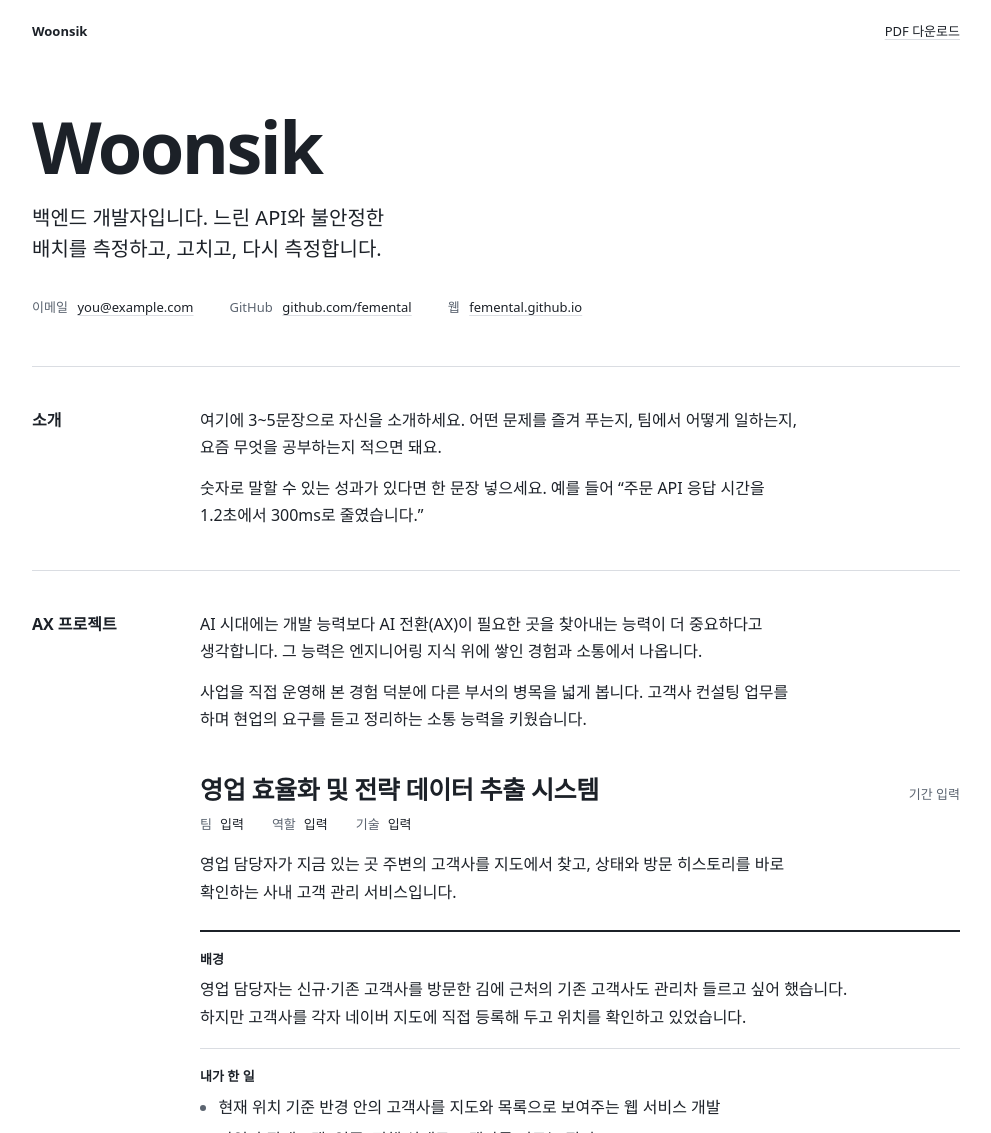
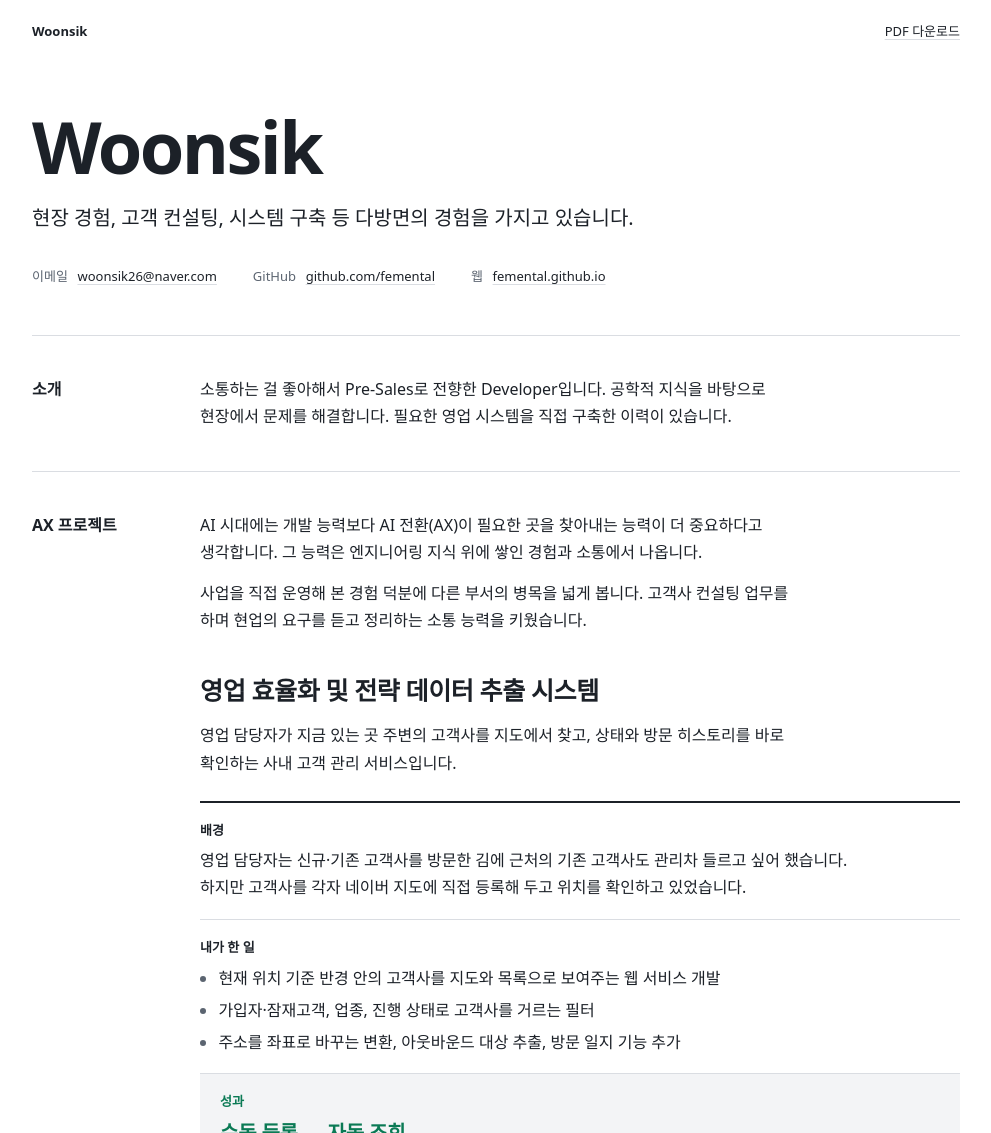
Before and after one commit to femental/femental.github.io, a website: page index.html in a window 1280 px wide. Shown: the top 1133 px of the page, without its empty margins (144-1135 px from the left). Drawn offline with Linux system fonts and the light colour scheme; a web font is replaced by a local one.

Commit message:
Fill in intro, contact email, and about text
- Replace the placeholder one-line intro with the real summary
- Set the contact email to woonsik26@naver.com
- Rewrite the about section as a Pre-Sales developer
- Drop the project period, team, role, and tech line

Co-Authored-By: Claude Opus 5.5 <noreply@anthropic.com>

```diff
--- a/index.html
+++ b/index.html
@@ -4,7 +4,7 @@
   <meta charset="utf-8">
   <meta name="viewport" content="width=device-width, initial-scale=1">
   <title>Woonsik 포트폴리오</title>
-  <meta name="description" content="백엔드 개발자 Woonsik의 프로젝트">
+  <meta name="description" content="Pre-Sales Developer Woonsik의 포트폴리오">
   <link rel="preconnect" href="https://fonts.googleapis.com">
   <link rel="preconnect" href="https://fonts.gstatic.com" crossorigin>
   <link rel="stylesheet" href="https://fonts.googleapis.com/css2?family=IBM+Plex+Sans+KR:wght@300;400;500;600;700&display=swap">
@@ -23,10 +23,10 @@
     <header class="intro">
       <h1 class="intro__name">Woonsik</h1>
       <p class="intro__lede">
-        백엔드 개발자입니다. 느린 API와 불안정한 배치를 측정하고, 고치고, 다시 측정합니다.
+        현장 경험, 고객 컨설팅, 시스템 구축 등 다방면의 경험을 가지고 있습니다.
       </p>
       <dl class="contact">
-        <div><dt>이메일</dt><dd><a href="mailto:you@example.com">you@example.com</a></dd></div>
+        <div><dt>이메일</dt><dd><a href="mailto:woonsik26@naver.com">woonsik26@naver.com</a></dd></div>
         <div><dt>GitHub</dt><dd><a href="https://github.com/femental">github.com/femental</a></dd></div>
         <div><dt>웹</dt><dd><a href="https://femental.github.io/">femental.github.io</a></dd></div>
       </dl>
@@ -35,8 +35,7 @@
     <section class="row" id="about">
       <h2 class="row__label">소개</h2>
       <div class="row__body prose">
-        <p>여기에 3~5문장으로 자신을 소개하세요. 어떤 문제를 즐겨 푸는지, 팀에서 어떻게 일하는지, 요즘 무엇을 공부하는지 적으면 돼요.</p>
-        <p>숫자로 말할 수 있는 성과가 있다면 한 문장 넣으세요. 예를 들어 “주문 API 응답 시간을 1.2초에서 300ms로 줄였습니다.”</p>
+        <p>소통하는 걸 좋아해서 Pre-Sales로 전향한 Developer입니다. 공학적 지식을 바탕으로 현장에서 문제를 해결합니다. 필요한 영업 시스템을 직접 구축한 이력이 있습니다.</p>
       </div>
     </section>
 
@@ -52,17 +51,10 @@
           <p>사업을 직접 운영해 본 경험 덕분에 다른 부서의 병목을 넓게 봅니다. 고객사 컨설팅 업무를 하며 현업의 요구를 듣고 정리하는 소통 능력을 키웠습니다.</p>
         </div>
 
-        <!-- TODO: 기간, 팀, 역할, 기술을 채워 주세요. -->
         <article class="project">
           <header class="project__head">
             <h3 class="project__title">영업 효율화 및 전략 데이터 추출 시스템</h3>
-            <p class="project__period">기간 입력</p>
           </header>
-          <dl class="facts">
-            <div><dt>팀</dt><dd>입력</dd></div>
-            <div><dt>역할</dt><dd>입력</dd></div>
-            <div><dt>기술</dt><dd>입력</dd></div>
-          </dl>
           <p class="project__summary">영업 담당자가 지금 있는 곳 주변의 고객사를 지도에서 찾고, 상태와 방문 히스토리를 바로 확인하는 사내 고객 관리 서비스입니다.</p>
           <div class="story">
             <section class="story__block">
```
